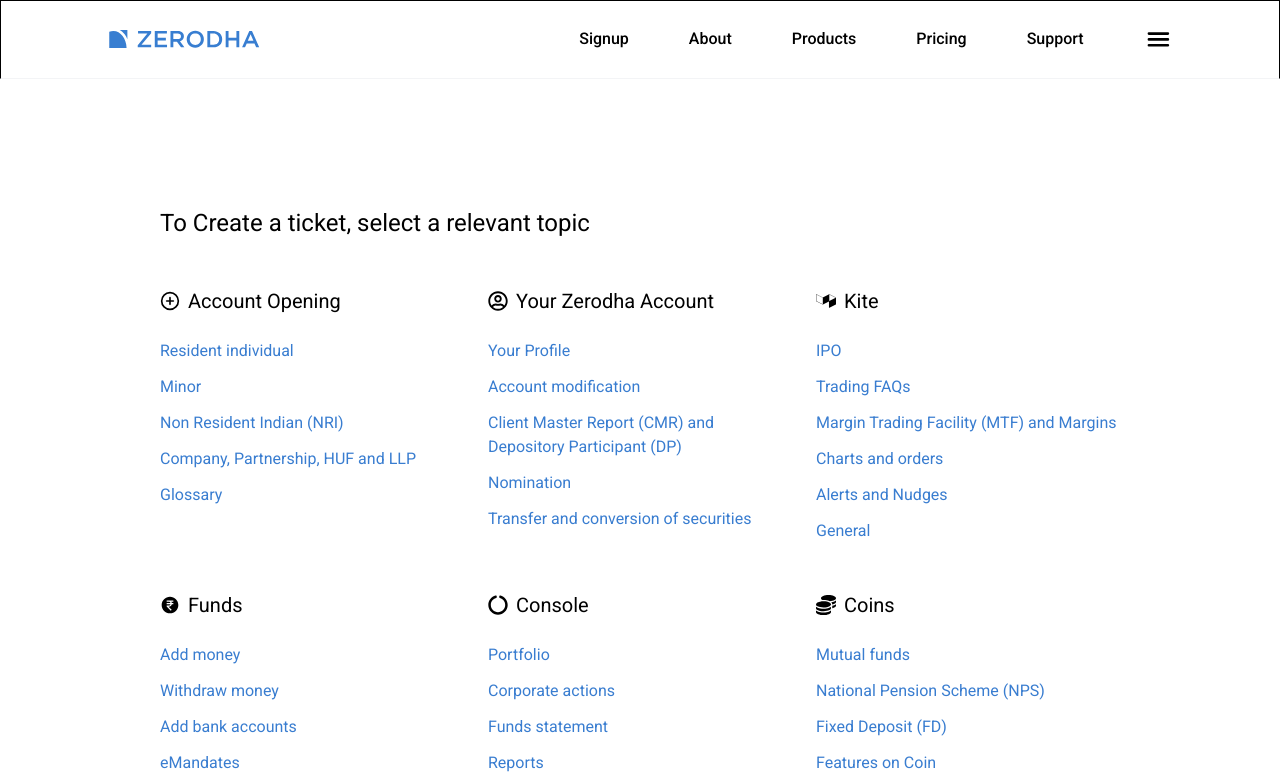
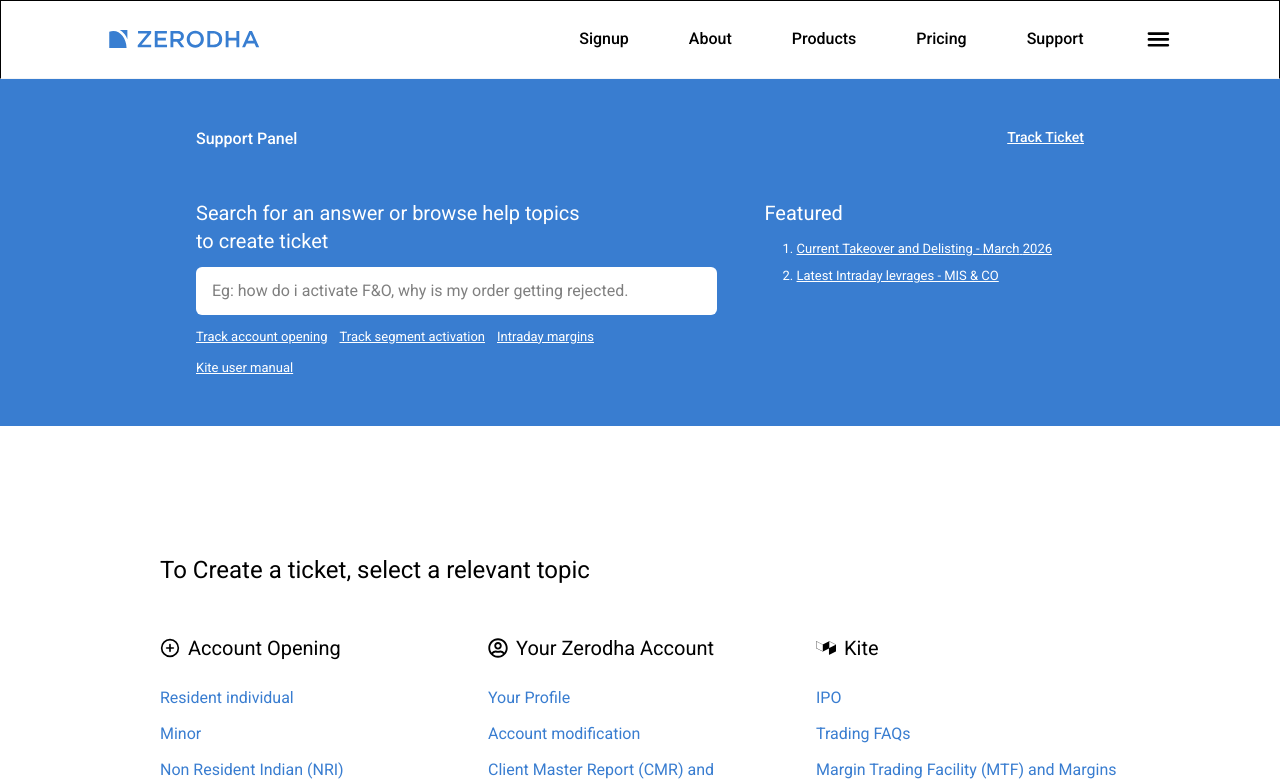
Before and after one commit to aditya-singhOfficial/Trade-Nova, a React (Vite) app in the folder frontend/: page /support in a window 1280 px wide. Shown: the top 784 px of the page. Built offline with nearby package versions, Linux system fonts and the light colour scheme.

Commit message:
completed hero component of support page

```diff
--- a/frontend/src/components/support/Hero.jsx
+++ b/frontend/src/components/support/Hero.jsx
@@ -1,11 +1,41 @@
-import React from 'react'
-
+import React from "react";
+import { Link } from "react-router-dom";
 const Hero = () => {
   return (
-    <div>
+    <div className="w-full flex justify-center bg-[#397DD0] text-white p-12">
+      <div className="w-[75%] flex flex-col">
+        <div className="flex justify-between w-full font-medium">
+          <h1>Support Panel</h1>
+          <Link className="text-[14px] underline">Track Ticket</Link>
+        </div>
+        <div className="flex justify-between mt-12">
+          <div className="flex flex-col gap-3">
+            <h1 className="text-xl w-[75%]">
+              Search for an answer or browse help topics to create ticket
+            </h1>
+            <input
+              type="text"
+              className="py-3 px-4 w-full bg-white text-black outline-none border-none rounded-md"
+              placeholder="Eg: how do i activate F&O, why is my order getting rejected."
+            />
+            <div className="w-[85%] flex gap-3 flex-wrap">
+              <Link className="text-[13px] underline">Track account opening</Link>
+              <Link className="text-[13px] underline">Track segment activation</Link>
+              <Link className="text-[13px] underline">Intraday margins</Link>
+              <Link className="text-[13px] underline">Kite user manual</Link>
+            </div>
+          </div>
+          <div className="flex flex-col gap-3">
+            <h1 className="text-xl">Featured</h1>
+            <ol className="px-8 list-decimal flex flex-col gap-2">
+              <li className="text-[13px] underline">Current Takeover and Delisting - {new Date().toLocaleString('default', { month: 'long' })} {new Date().getFullYear()}</li>
+              <li className="text-[13px] underline">Latest Intraday levrages - MIS & CO</li>
+            </ol>
+          </div>
+        </div>
+      </div>
+    </div>
+  );
+};
 
-    </div>
-  )
-}
-
-export default Hero
+export default Hero;
```
